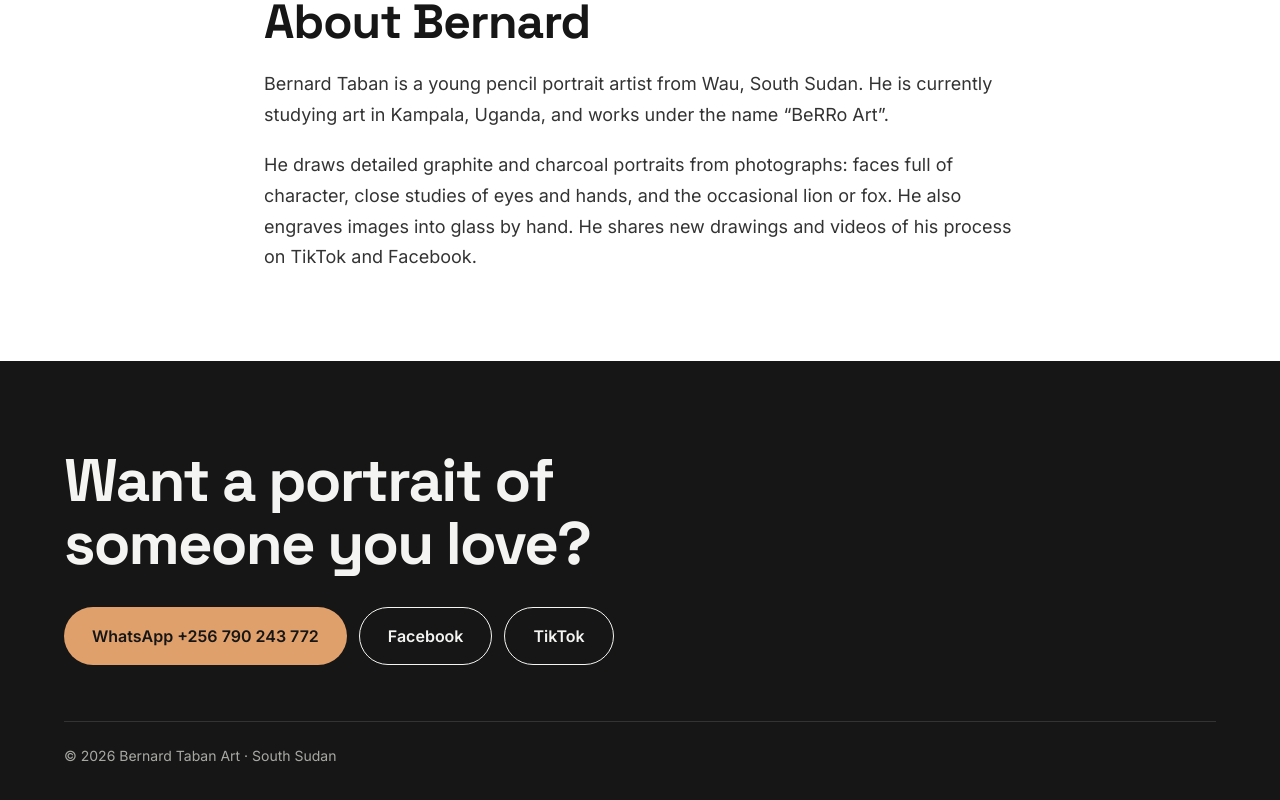
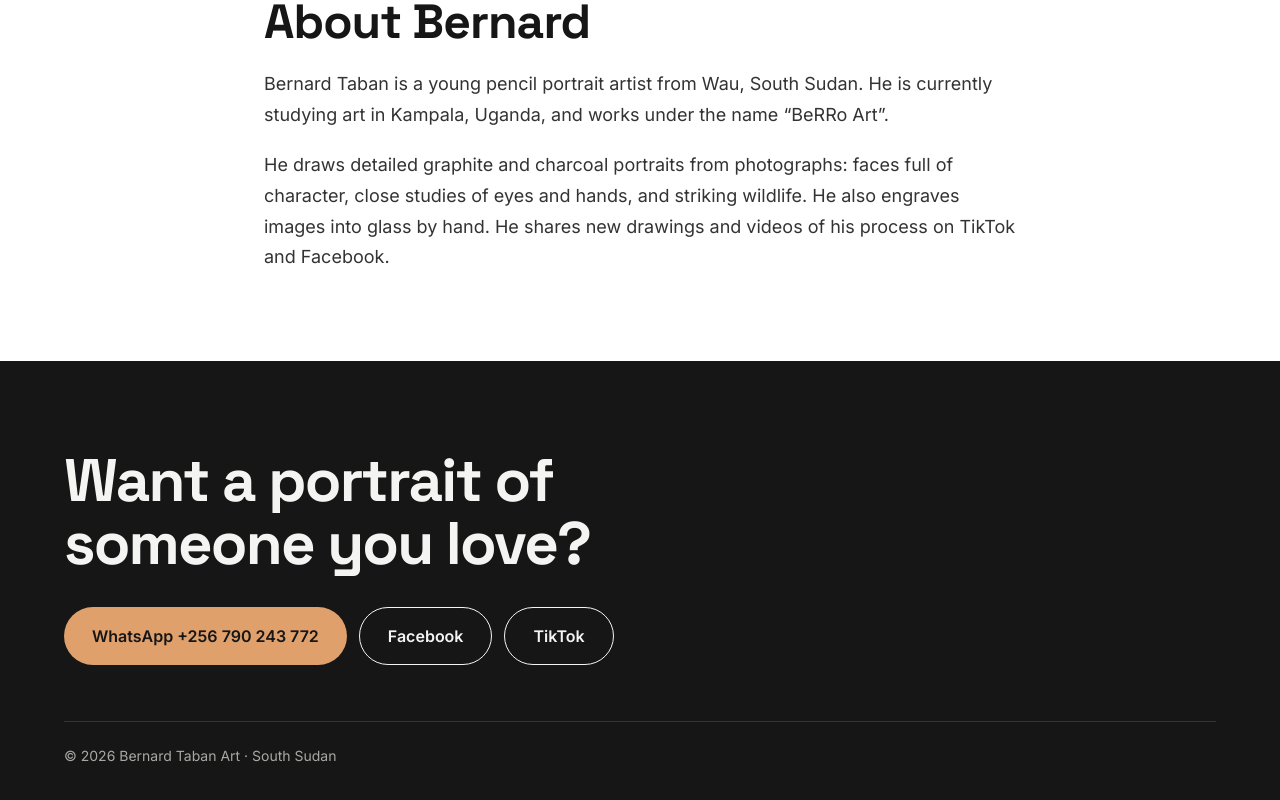
Before and after one commit to killasusu/bernard-taban-art, a Next.js app: page / in a window 1280 px wide. Shown: the part 3651-4451 px from the top of the page. Built offline with nearby package versions, Linux system fonts and the light colour scheme; no server answers.

Commit message:
Describe animal subjects as wildlife in the bio
Co-Authored-By: Claude Opus 5.5 <noreply@anthropic.com>

```diff
--- a/src/data/artist.ts
+++ b/src/data/artist.ts
@@ -18,7 +18,7 @@ export const artist = {
   copyrightYear: 2026,
   about: [
     "Bernard Taban is a young pencil portrait artist from Wau, South Sudan. He is currently studying art in Kampala, Uganda, and works under the name “BeRRo Art”.",
-    "He draws detailed graphite and charcoal portraits from photographs: faces full of character, close studies of eyes and hands, and the occasional lion or fox. He also engraves images into glass by hand. He shares new drawings and videos of his process on TikTok and Facebook.",
+    "He draws detailed graphite and charcoal portraits from photographs: faces full of character, close studies of eyes and hands, and striking wildlife. He also engraves images into glass by hand. He shares new drawings and videos of his process on TikTok and Facebook.",
   ],
 };
 
```
